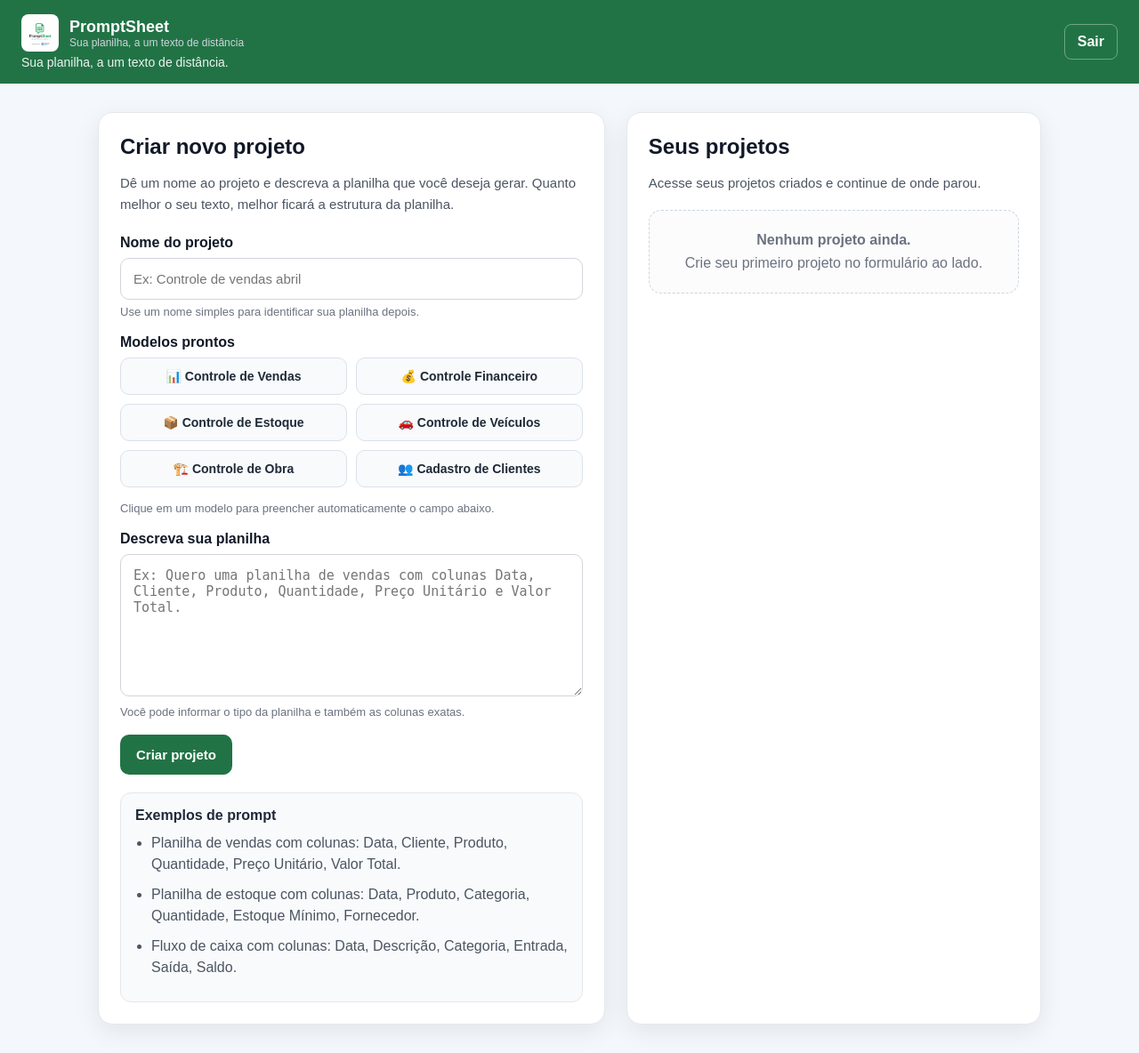
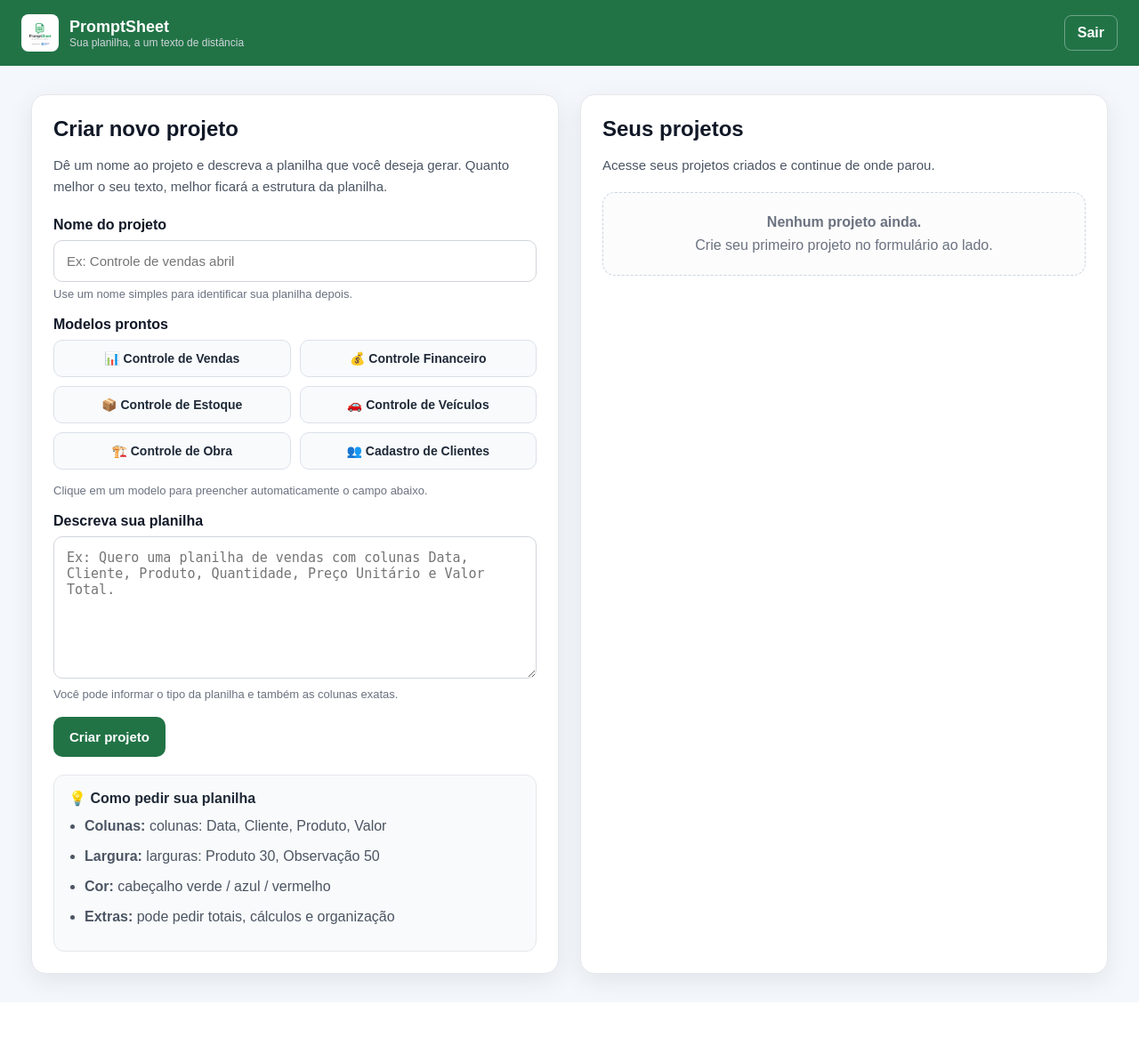
Before and after one commit to alessandronossa-lgtm/alessandronossa-lgtm, a Flask app: template templates/app.html in a window 1280 px wide. Shown: the whole page at 89% size. After the commit the page ends 1121 px from the top, so only its background shows below. Run offline with Flask 3, Linux system fonts and the light colour scheme; the template is opened without the code that fills it, so the values that code supplies are empty; parts of the project's set-up code (start-up, migrations or seed data) failed here and were passed over.

Commit message:
Update app.html

```diff
--- a/templates/app.html
+++ b/templates/app.html
@@ -50,14 +50,14 @@
     }
 
     .container {
-      max-width: 1100px;
+      max-width: 1250px;
       margin: 32px auto;
       padding: 0 20px;
     }
 
     .grid {
       display: grid;
-      grid-template-columns: 1.1fr 0.9fr;
+      grid-template-columns: 1fr 1fr;
       gap: 24px;
     }
 
@@ -307,8 +307,6 @@
 
 
 
-
-      <p class="brand-sub">Sua planilha, a um texto de distância.</p>
     </div>
     <div>
       <a href="{{ url_for('logout') }}">Sair</a>
@@ -370,13 +368,14 @@
         </form>
 
         <div class="examples">
-          <h3>Exemplos de prompt</h3>
-          <ul>
-            <li>Planilha de vendas com colunas: Data, Cliente, Produto, Quantidade, Preço Unitário, Valor Total.</li>
-            <li>Planilha de estoque com colunas: Data, Produto, Categoria, Quantidade, Estoque Mínimo, Fornecedor.</li>
-            <li>Fluxo de caixa com colunas: Data, Descrição, Categoria, Entrada, Saída, Saldo.</li>
-          </ul>
-        </div>
+  <h3>💡 Como pedir sua planilha</h3>
+  <ul>
+    <li><b>Colunas:</b> colunas: Data, Cliente, Produto, Valor</li>
+    <li><b>Largura:</b> larguras: Produto 30, Observação 50</li>
+    <li><b>Cor:</b> cabeçalho verde / azul / vermelho</li>
+    <li><b>Extras:</b> pode pedir totais, cálculos e organização</li>
+  </ul>
+</div>
       </div>
 
       <div class="card">
```
